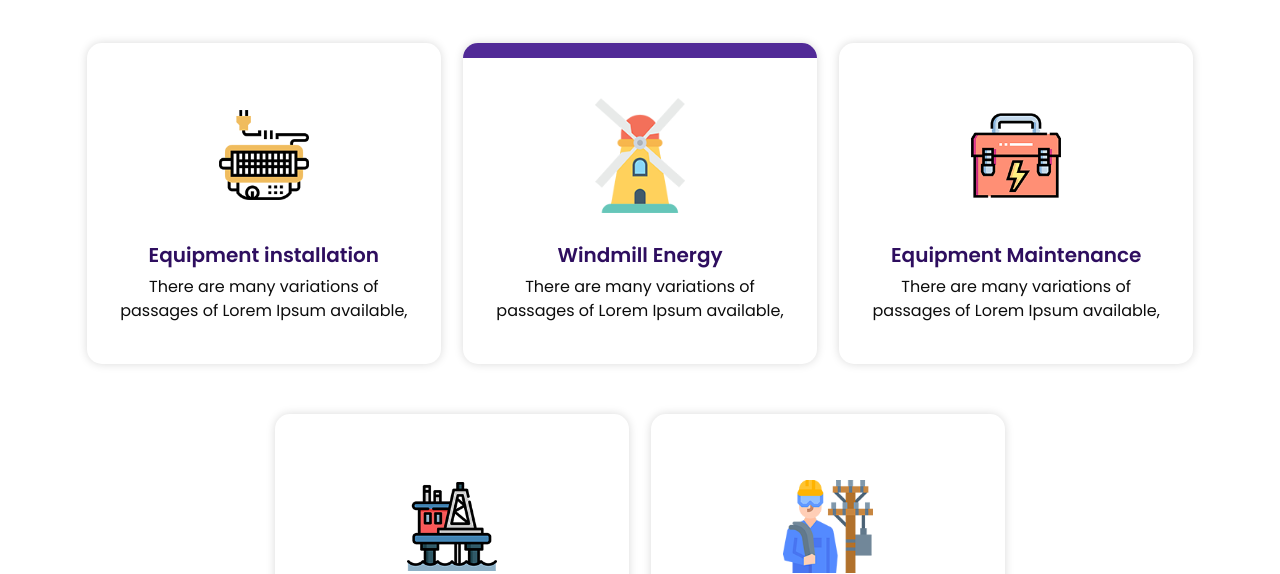
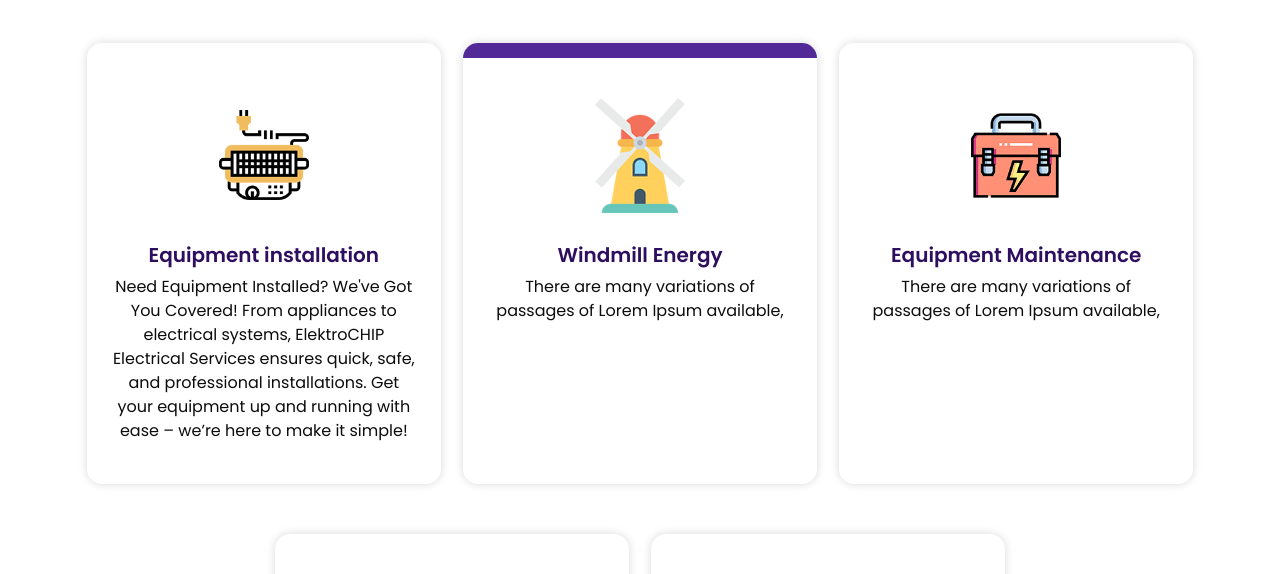
Before and after one commit to dandan601/Website_Gulmatico, a plain HTML site: page service.html in a window 1280 px wide. Shown: the part 226-800 px from the top of the page. Drawn offline with nearby package versions, Linux system fonts and the light colour scheme.

Commit message:
Update service.html

```diff
--- a/service.html
+++ b/service.html
@@ -95,7 +95,10 @@
               Equipment installation
             </h5>
             <p>
-              There are many variations of passages of Lorem Ipsum available,
+              Need Equipment Installed? We've Got You Covered!
+
+              From appliances to electrical systems, ElektroCHIP Electrical Services ensures quick, safe, and professional installations.
+              Get your equipment up and running with ease – we’re here to make it simple!
             </p>
           </div>
         </div>
```
